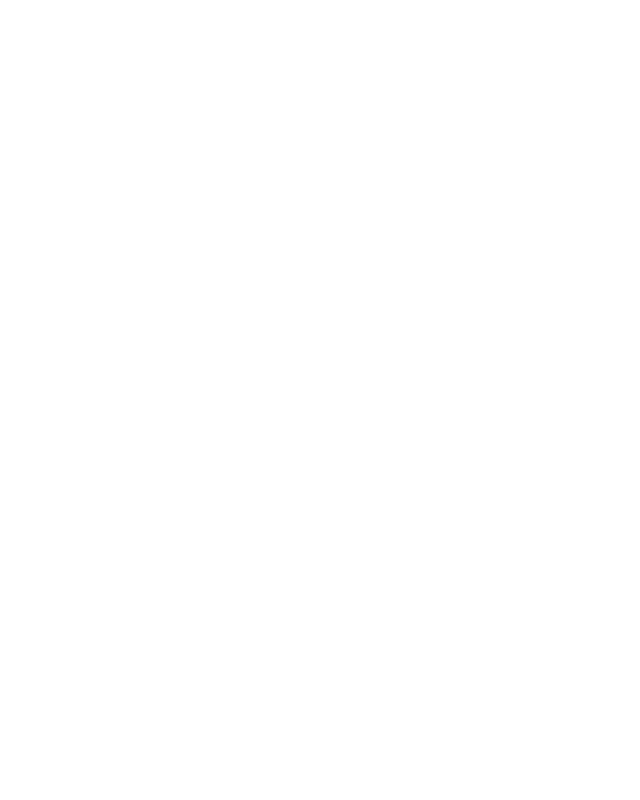
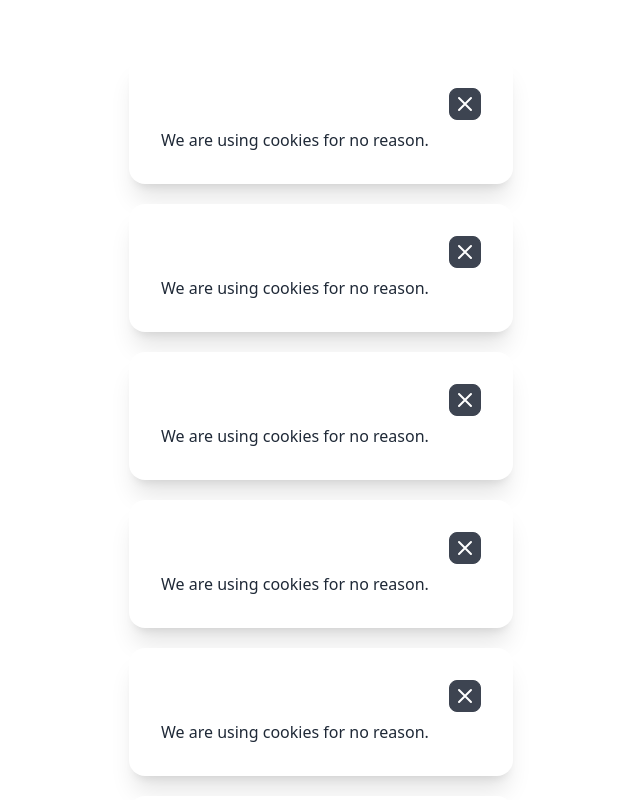
Before and after one commit to Tanmoy-Parvez/explore-next-js-more, a Next.js app: page /events in a window 1280 px wide. Shown: the top 800 px of the page, without its empty margins (319-959 px from the left). Built offline with nearby package versions, Linux system fonts and the light colour scheme; data requests are answered from the project's data file.

Commit message:
some changes added

```diff
--- a/pages/events.js
+++ b/pages/events.js
@@ -3,7 +3,21 @@
     console.log(eventList);
     return (
         <div>
-            <h1 className="text-3xl text-center text-white">You have { eventList.length} events to enjoy.</h1>
+            <h1 className="text-3xl text-center text-white">You have {eventList.length} events to enjoy.</h1>
+            {
+                eventList.map(event => <div key={event.id}>
+                    <div className="card w-96 bg-base-100 shadow-xl mt-5 mx-auto">
+                        <div className="card-body">
+                            <div className="card-actions justify-end">
+                                <button className="btn btn-square btn-sm">
+                                    <svg xmlns="http://www.w3.org/2000/svg" className="h-6 w-6" fill="none" viewBox="0 0 24 24" stroke="currentColor"><path strokeLinecap="round" strokeLinejoin="round" strokeWidth="2" d="M6 18L18 6M6 6l12 12" /></svg>
+                                </button>
+                            </div>
+                            <p>We are using cookies for no reason.</p>
+                        </div>
+                    </div>
+                </div>)
+            }
         </div>
     );
 };
```
